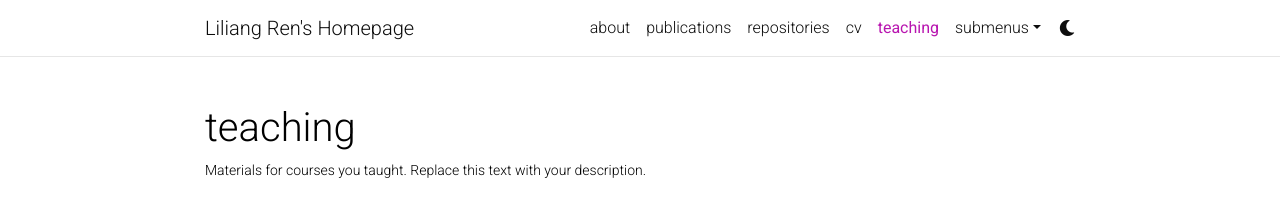
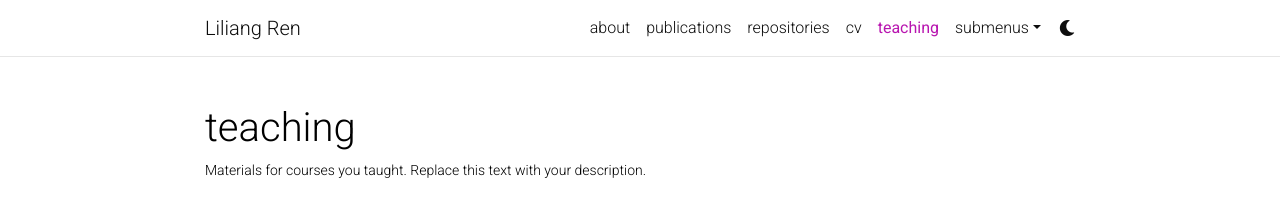
Before and after one commit to renll/renll.github.io, a Jekyll site: the page built from _pages/teaching.md, in a window 1280 px wide. Shown: the top 210 px of the page. Built offline with Jekyll 4.4.1, drawn with Linux system fonts in a browser that asks for light colours; comment, search, counter and statistics services are not loaded; a style sheet for code colours, icons or effects is not loaded.

Commit message:
Update _config.yml

```diff
--- a/_config.yml
+++ b/_config.yml
@@ -2,7 +2,7 @@
 # Site settings
 # -----------------------------------------------------------------------------
 
-title: Liliang Ren's Homepage # the website title (if blank, full name will be used instead)
+title: Liliang Ren # the website title (if blank, full name will be used instead)
 first_name: Liliang
 middle_name:
 last_name: Ren
@@ -16,7 +16,7 @@
 # keywords: jekyll, jekyll-theme, academic-website, portfolio-website  # add your own keywords or leave empty
 
 lang: en # the language of your site (for example: en, fr, cn, ru, etc.)
-icon: ⚛️ # the emoji used as the favicon (alternatively, provide image name in /assets/img/)
+icon:  # the emoji used as the favicon (alternatively, provide image name in /assets/img/)
 
 url: https://renll.github.io # the base hostname & protocol for your site
 # baseurl: /al-folio # the subpath of your site, e.g. /blog/
@@ -93,8 +93,8 @@
 facebook_id: # your facebook id
 discord_id: # your discord id (18-digit unique numerical identifier)
 
-contact_note: >
-  You can even add a little note about which of these is the best way to reach you.
+# contact_note: >
+#   You can even add a little note about which of these is the best way to reach you.
 
 # -----------------------------------------------------------------------------
 # Analytics and search engine verification
@@ -230,8 +230,8 @@
 
 scholar:
 
-  last_name: Einstein
-  first_name: [Albert, A.]
+  last_name: Ren
+  first_name: [Liliang]
 
   style: apa
   locale: en
```
